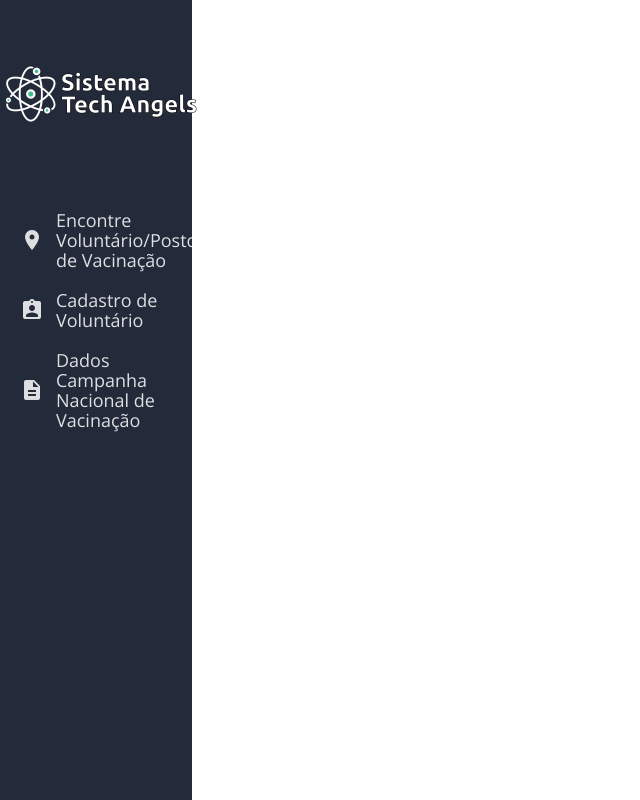
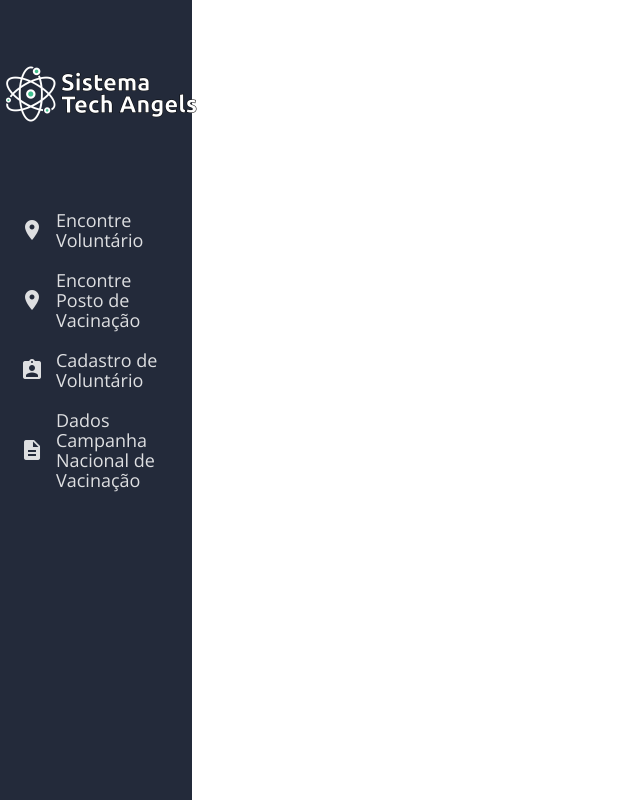
Before and after one commit to ricardon91/TechAngels-USJT, an Angular app in the folder Angular/: page / in a window 1280 px wide. Shown: the whole page, without its empty margins (0-640 px from the left). Built offline with nearby package versions, Linux system fonts and the light colour scheme.

Commit message:
separado endpoint mapa voluntario e posto

```diff
--- a/Angular/src/app/app-routing.module.ts
+++ b/Angular/src/app/app-routing.module.ts
@@ -1,7 +1,8 @@
 import { NgModule } from '@angular/core';
 import { RouterModule, Routes } from '@angular/router';
 import { CabecalhoComponent } from './cabecalho/cabecalho.component';
-import { MapaComponent } from './mapa/mapa.component';
+import { MapaPostoComponent } from './mapa/mapa-posto/mapa-posto.component';
+import { MapaVoluntarioComponent } from './mapa/mapa-voluntario/mapa-voluntario.component';
 import { VacinadoComponent } from './vacinado/vacinado.component';
 import { VoluntarioInserirComponent } from './voluntario/voluntario-inserir/voluntario-inserir.component';
 import { VoluntarioListaComponent } from './voluntario/voluntario-lista/voluntario-lista.component';
@@ -10,7 +11,8 @@ const routes: Routes = [
   {path:'', component: CabecalhoComponent, children:[
     {path: 'voluntario', component: VoluntarioListaComponent},
     {path: 'voluntario/cadastro-voluntario', component: VoluntarioInserirComponent},
-    {path: 'mapa', component: MapaComponent},
+    {path: 'mapa-voluntario', component: MapaVoluntarioComponent},
+    {path: 'mapa-posto', component: MapaPostoComponent},
     {path: 'campanha', component: VacinadoComponent}
   ]}
 ];
--- a/Angular/src/app/cabecalho/cabecalho.component.html
+++ b/Angular/src/app/cabecalho/cabecalho.component.html
@@ -2,9 +2,13 @@
   <div class="sidebar">
     <img src="../../assets/images/logo.png" alt="Logo Tech Angels">
     <div class="list-items">
-      <a routerLink="/mapa" routerLinkActive="selected" class="list-item">
+      <a routerLink="/mapa-voluntario" routerLinkActive="selected" class="list-item">
         <i class="material-icons">room</i>
-        Encontre Voluntário/Posto de Vacinação
+        Encontre Voluntário
+      </a>
+      <a routerLink="/mapa-posto" routerLinkActive="selected" class="list-item">
+        <i class="material-icons">room</i>
+        Encontre Posto de Vacinação
       </a>
       <a routerLink="/voluntario" routerLinkActive="selected" class="list-item">
         <i class="material-icons">assignment_ind</i>
--- /dev/null
+++ b/Angular/src/app/mapa/mapa-posto/mapa-posto.component.html
@@ -0,0 +1 @@
+<p>mapa-posto works!</p>
--- /dev/null
+++ b/Angular/src/app/mapa/mapa-posto/mapa-posto.component.ts
@@ -0,0 +1,15 @@
+import { Component, OnInit } from '@angular/core';
+
+@Component({
+  selector: 'app-mapa-posto',
+  templateUrl: './mapa-posto.component.html',
+  styleUrls: ['./mapa-posto.component.css']
+})
+export class MapaPostoComponent implements OnInit {
+
+  constructor() { }
+
+  ngOnInit(): void {
+  }
+
+}
--- /dev/null
+++ b/Angular/src/app/mapa/mapa-voluntario/mapa-voluntario.component.ts
@@ -0,0 +1,15 @@
+import { Component, OnInit } from '@angular/core';
+
+@Component({
+  selector: 'app-mapa-voluntario',
+  templateUrl: './mapa-voluntario.component.html',
+  styleUrls: ['./mapa-voluntario.component.css']
+})
+export class MapaVoluntarioComponent implements OnInit {
+
+  constructor() { }
+
+  ngOnInit(): void {
+  }
+
+}
--- a/Angular/src/app/mapa/mapa.component.ts
+++ /dev/null
@@ -1,15 +0,0 @@
-import { Component, OnInit } from '@angular/core';
-
-@Component({
-  selector: 'app-mapa',
-  templateUrl: './mapa.component.html',
-  styleUrls: ['./mapa.component.css']
-})
-export class MapaComponent implements OnInit {
-
-  constructor() { }
-
-  ngOnInit(): void {
-  }
-
-}
```
Also changed, not shown: Angular/src/app/app.module.ts (+5 -2 lines), Angular/src/app/mapa/mapa-posto/mapa-posto.component.css (added), Angular/src/app/mapa/mapa-voluntario/mapa-voluntario.component.css (added), Angular/src/app/mapa/mapa-voluntario/mapa-voluntario.component.html (renamed from Angular/src/app/mapa/mapa.component.html), 2 other files (tests, documents, lock files or other folders).
